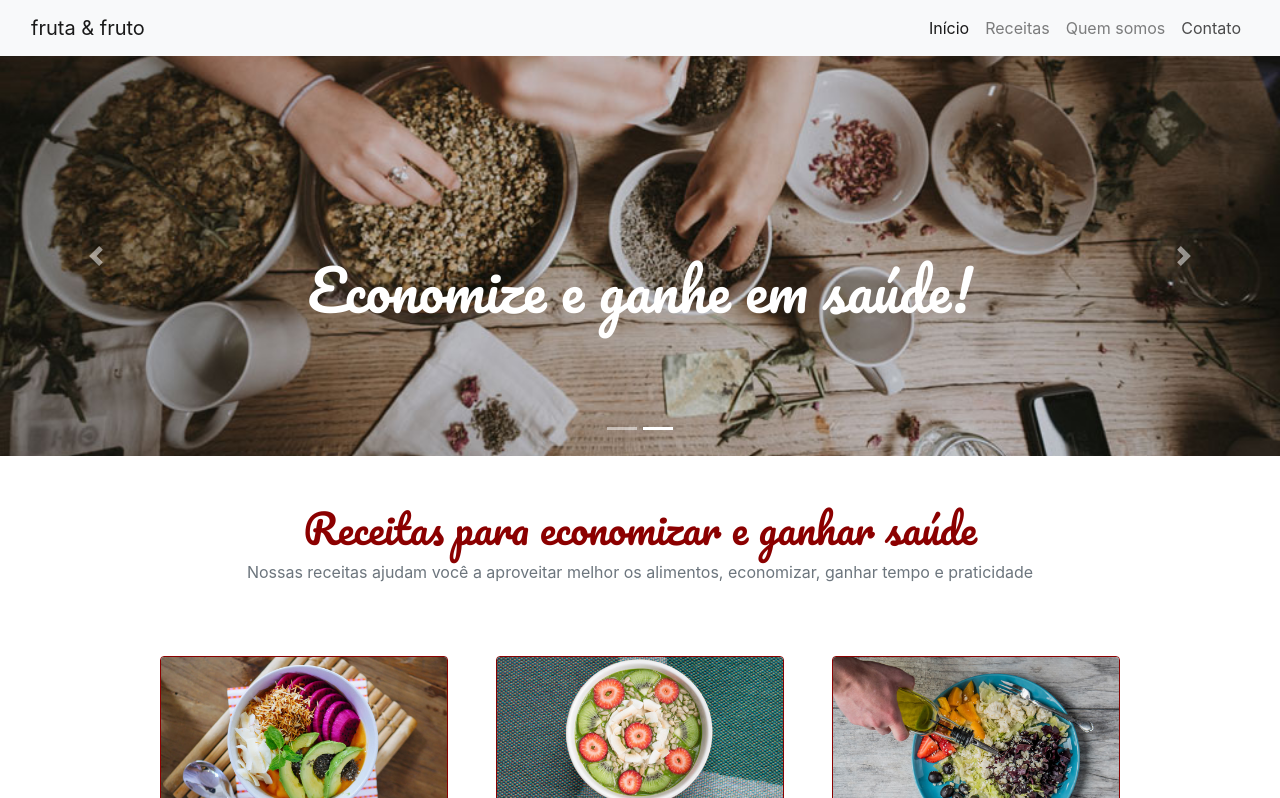
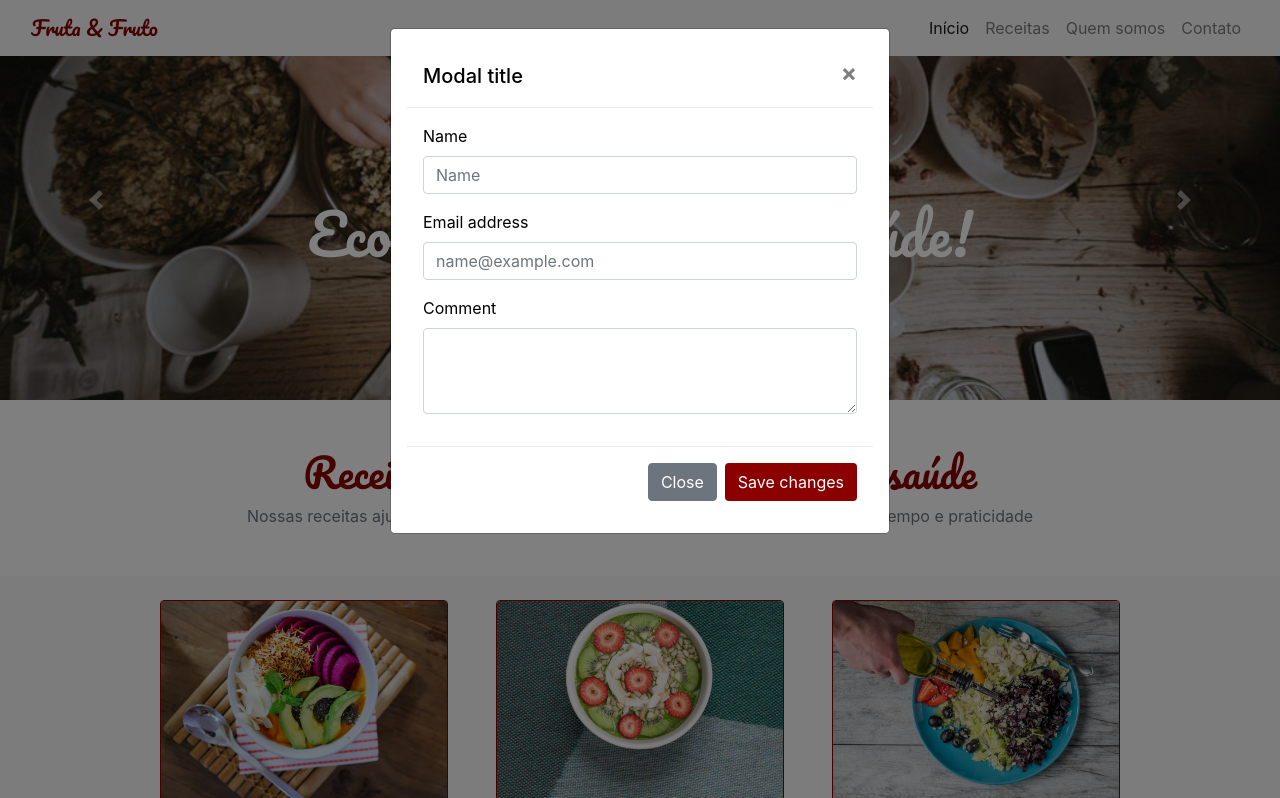
Before and after one commit to sganzerla/projetinhos-html, a plain HTML site: page landing-page/index.html in a window 1280 px wide. Both pictures are taken after a click on the link "Contato". Shown: the top 798 px of the page. Drawn offline with nearby package versions, Linux system fonts and the light colour scheme.

Commit message:
chore(landing-page): modal contact

```diff
--- a/landing-page/index.html
+++ b/landing-page/index.html
@@ -25,9 +25,11 @@
 <body>
 
     <header>
-        <nav class="navbar navbar-expand-lg navbar-light bg-light">
+        <nav class="navbar navbar-expand-lg navbar-light bg-light fixed-top">
             <div class="container-fluid">
-                <a class="navbar-brand" href="#">fruta & fruto</a>
+                <a class="navbar-brand font-title color-title" href="#">
+                    Fruta & Fruto
+                </a>
                 <button class="navbar-toggler" type="button" data-bs-toggle="collapse" data-bs-target="#navbarNav"
                     aria-controls="navbarNav" aria-expanded="false" aria-label="Toggle navigation">
                     <span class="navbar-toggler-icon"></span>
@@ -44,7 +46,7 @@
                             <a class="nav-link" href="#">Quem somos</a>
                         </li>
                         <li class="nav-item">
-                            <a class="nav-link" href="#">Contato</a>
+                            <a class="nav-link" href="#" data-toggle="modal" data-target="#exampleModal">Contato</a>
                         </li>
                     </ul>
                 </div>
@@ -92,7 +94,7 @@
             </article>
         </section>
 
-        <section class="container" id="cards">
+        <section class="container-fluid bg-light" id="cards">
             <div class="row justify-content-center">
                 <figure class="card color-border width-card p-0 m-4 col-12 col-md-4">
                     <img src="src/img/receita-abacate.jpg" class="card-img-top position-image-card"
@@ -165,7 +167,47 @@
             </div>
         </section>
     </main>
-    <p>Contato:<a href="mailto:email@com.br">email@com.br</a></p>
+    <footer class="bg-secondary p-3">
+
+        <p class="text-light m-0 text-center">Contato: <a class="text-light" href="mailto:email@com.br">email@com.br</a></p>
+
+    </footer>
+
+    <!-- Modal -->
+    <div class="modal fade" id="exampleModal" tabindex="-1" role="dialog" aria-labelledby="exampleModalLabel"
+        aria-hidden="true">
+        <div class="modal-dialog" role="document">
+            <dialog class="modal-content">
+                <header class="modal-header">
+                    <h5 class="modal-title" id="exampleModalLabel">Modal title</h5>
+                    <button type="button" class="close" data-dismiss="modal" aria-label="Close">
+                        <span aria-hidden="true">&times;</span>
+                    </button>
+                </header>
+                <main class="modal-body">
+                    <form>
+                        <div class="form-group">
+                            <label for="nameInput">Name</label>
+                            <input type="text" class="form-control" id="nameInput" placeholder="Name">
+                        </div>
+                        <div class="form-group">
+                            <label for="emailInput">Email address</label>
+                            <input type="email" class="form-control" id="emailInput" placeholder="name@example.com">
+                        </div>
+                        <div class="form-group">
+                            <label for="commentInput">Comment</label>
+                            <textarea class="form-control" id="commentInput" rows="3"></textarea>
+                        </div>
+                    </form>
+                </main>
+                <footer class="modal-footer">
+                    <button type="button" class="btn btn-secondary" data-dismiss="modal">Close</button>
+                    <button type="button" class="btn color-button">Save changes</button>
+                </footer>
+            </dialog>
+        </div>
+    </div>
+
 </body>
 
 </html>
--- a/landing-page/src/style.css
+++ b/landing-page/src/style.css
@@ -9,7 +9,7 @@
 }
 
 .color-title {
-  color: darkred;
+  color: darkred !important;
 }
 
 .color-button {
```
